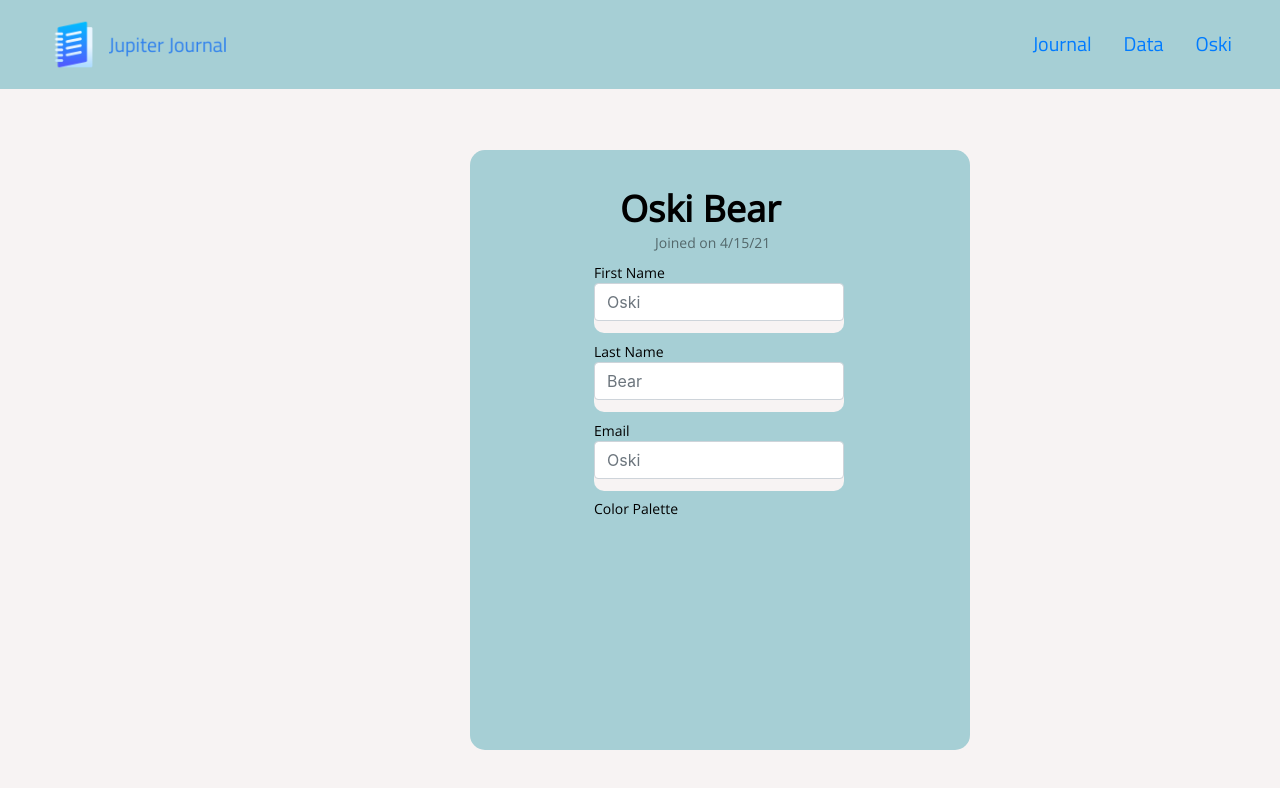
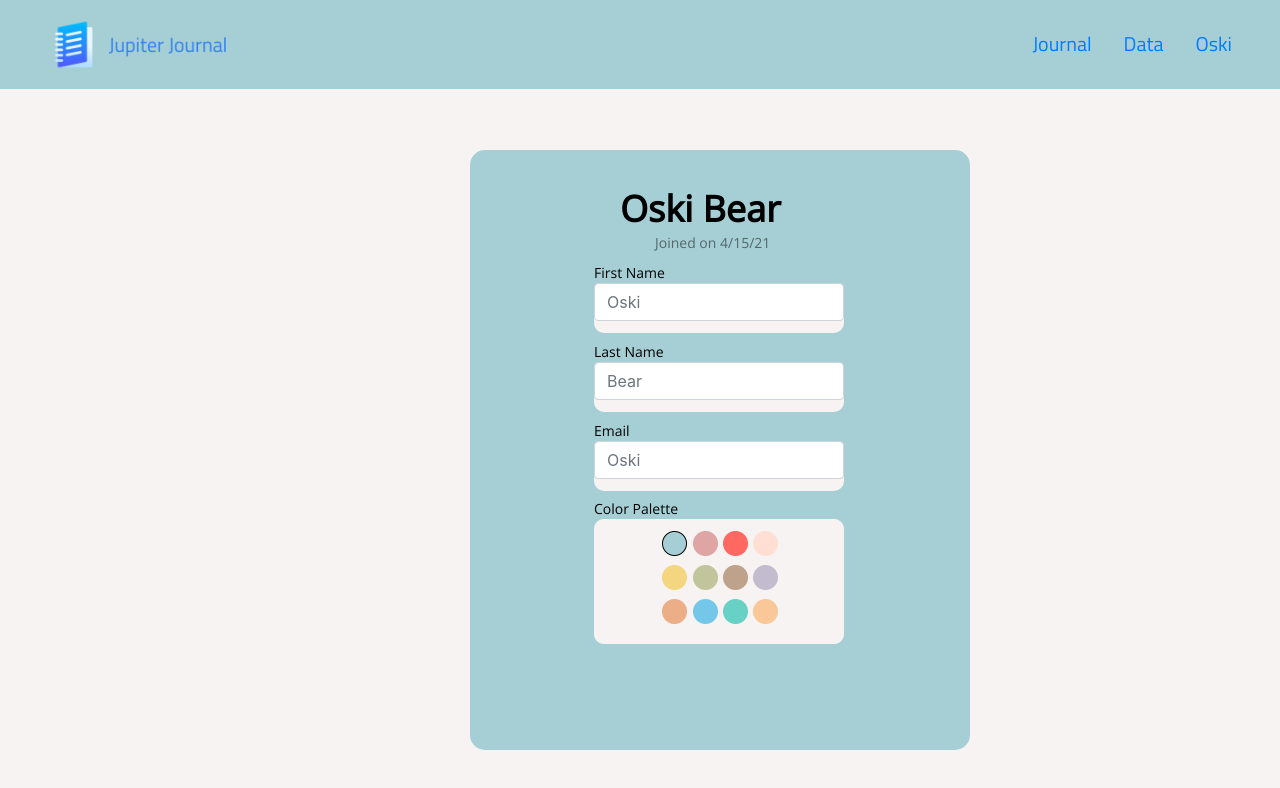
Before and after one commit to ethan-wu366/data-journal, a React (Create React App) app in the folder frontend/data-journal/: page /settings in a window 1280 px wide. Shown: the top 788 px of the page. Built offline with nearby package versions, Linux system fonts and the light colour scheme.

Commit message:
color palette

```diff
--- a/frontend/data-journal/src/components/Settings.js
+++ b/frontend/data-journal/src/components/Settings.js
@@ -62,11 +62,12 @@ const Settings = () => {
                 <Form.Control placeholder="Oski"/>
             </Form>
             <h13 id="color">Color Palette</h13>
-            <div className="color-palette">
+            <div id="color-palette">
                 <img
                     src={ColorPalette}
                     alt="colors"
                     className="selectDisable"
+                    style={{ width: "250px" }}
                 />
             </div>
         </div>
```
